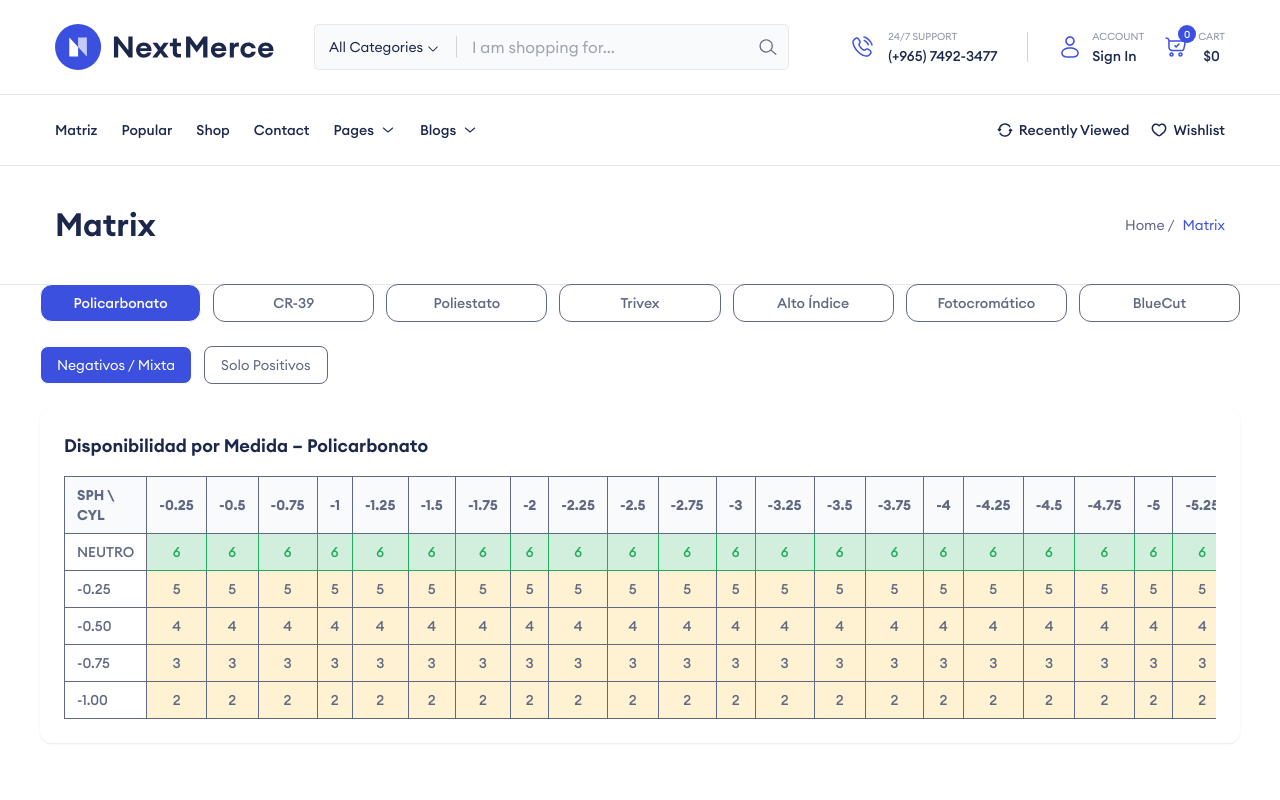
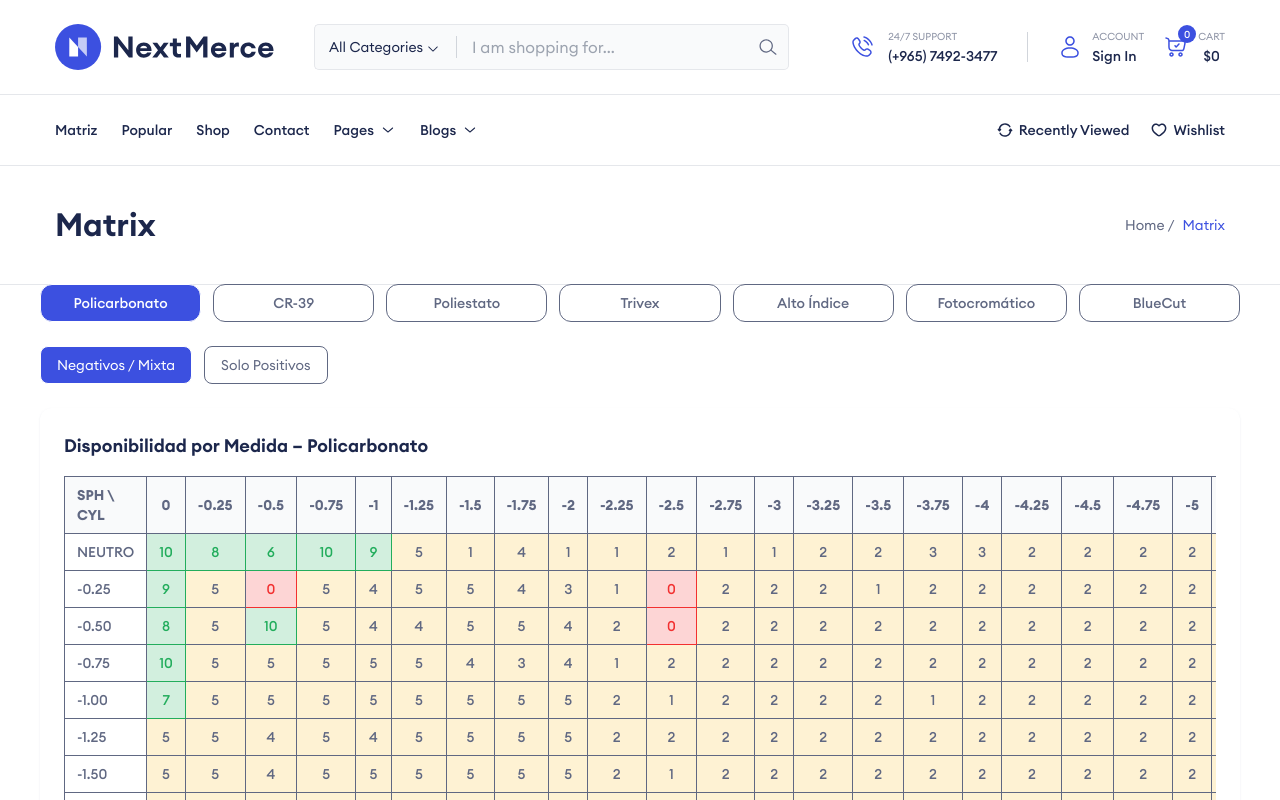
Before and after one commit to WalterJoel/Optica-Multivision-Front, a Next.js app: page /matrix in a window 1280 px wide. Shown: the top 800 px of the page. Built offline with nearby package versions, Linux system fonts and the light colour scheme.

Commit message:
MATRIX COMPLETA

```diff
--- a/src/components/Matrix/index.tsx
+++ b/src/components/Matrix/index.tsx
@@ -3,63 +3,83 @@
 import { useState } from "react";
 import Breadcrumb from "../Common/Breadcrumb";
 
-   //CYL VALUES
+// CYL VALUES
 const cylValues = [
+  0,
   -0.25, -0.5, -0.75, -1.0, -1.25, -1.5, -1.75, -2.0,
   -2.25, -2.5, -2.75, -3.0, -3.25, -3.5, -3.75, -4.0,
   -4.25, -4.5, -4.75, -5.0, -5.25, -5.5, -5.75, -6.0,
 ];
 
-   //MATRICES
+// MATRICES COMPLETAS
 const negativeMatrix: Record<string, number[]> = {
-  NEUTRO: Array(24).fill(6),
-  "-0.25": Array(24).fill(5),
-  "-0.50": Array(24).fill(4),
-  "-0.75": Array(24).fill(3),
-  "-1.00": Array(24).fill(2),
+  NEUTRO: [10	,8	,6	,10	,9	,5	,1	,4	,1	,1,2	,1	,1	,2	,2	,3,	,3,	,2	,2	,2	,2	,2	,2	,2	,2],
+  "-0.25": [9,5,0,5,4,5,5,4,3,1,0,2,2,2,1,2,2,2,2,2,2,2,2,2,2],
+  "-0.50": [8,5,10,5,4,4,5,5,4,2,0,2,2,2,2,2,2,2,2,2,2,2,2,2,2],
+  "-0.75": [10,5,5,5,5,5,4,3,4,1,2,2,2,2,2,2,2,2,2,2,2,2,2,2,2],
+  "-1.00": [7,5,5,5,5,5,5,5,5,2,1,2,2,2,2,1,2,2,2,2,2,2,2,2,2,],
+  "-1.25": [5,5,4,5,4,5,5,5,5,2,2,2,2,2,2,2,2,2,2,2,2,2,2,2,2],
+  "-1.50": [5,5,4,5,5,5,5,5,5,2,1,2,2,2,2,2,2,2,2,2,2,2,2,2,2],
+  "-1.75": [5,5,4,5,5,5,5,5,5,2,1,1,2,2,1,2,2,2,2,2,2,2,2,2,2],
+  "-2.00": [5,5,5,5,5,5,5,5,5,2,2,2,1,2,2,2,2,2,2,2,2,2,2,2,2],
+  "-2.25": [3,2,2,2,2,2,2,2,2,2,2,2,2,2,2,2,2,2,2,2,2,2,2,2,2],
+  "-2.50": [3,0,2,2,2,2,2,2,2,2,2,2,2,2,2,2,2,2,2,2,2,2,2,2,2],
+  "-2.75": [3,2,2,2,2,1,2,2,2,2,2,2,2,2,2,2,2,2,2,2,2,2,2,2,2],
+  "-3.00": [3,2,2,2,2,2,1,2,2,2,2,2,2,2,2,2,2,2,2,2,2,2,2,2,2],
+  "-3.25": [3,2,2,1,2,2,2,2,2,2,2,2,2,2,2,0,2,2,2,2,2,2,2,2,2],
+  "-3.50": [3,2,2,2,2,2,2,2,2,2,2,1,2,2,2,2,2,2,2,2,2,2,2,2,2],
+  "-3.75": [3,2,2,2,2,1,2,2,2,2,2,2,2,2,2,2,2,2,2,2,2,2,2,2,2],
+  "-4.00": [3,2,2,2,2,2,2,2,2,2,2,2,2,2,2,2,2,2,2,2,2,2,2,2,2],
+  "-4.25": [2,2,2,2,2,2,2,2,2,2,2,2,2,2,2,2,2,2,2,2,2,2,2,2,2],
+  "-4.50": [2,2,2,2,2,2,2,2,2,2,2,2,2,2,2,2,2,2,2,2,2,2,2,2,2],
+  "-4.75": [2,2,2,2,2,2,2,2,2,2,2,2,2,2,2,2,2,2,2,2,2,2,2,2,2],
+  "-5.00": [2,2,2,2,2,2,2,2,2,2,2,2,2,2,2,2,2,2,2,2,2,2,2,2,2],
+  "-5.25": [2,2,2,2,2,2,2,2,2,2,2,2,2,2,2,2,2,2,2,2,2,2,2,2,2],
+  "-5.50": [2,2,2,2,2,2,2,2,2,2,2,2,2,2,2,2,2,2,2,2,2,2,2,2,2],
+  "-5.75": [2,2,2,2,2,2,2,2,2,2,2,2,2,2,2,2,2,2,2,2,2,2,2,2,2],
+  "-6.00": [2,2,2,2,2,2,2,2,2,2,2,2,2,2,2,2,2,2,2,2,2,2,2,2,2],
 };
 
 const positiveMatrix: Record<string, number[]> = {
-  "+0.25": Array(24).fill(6),
-  "+0.50": Array(24).fill(5),
-  "+0.75": Array(24).fill(4),
-  "+1.00": Array(24).fill(3),
-  "+1.25": Array(24).fill(2),
+  NEUTRO: [0, 0, 0, 0, 0, 0, 0, 0, 0, 0, 0, 0, 0, 0, 0, 0, 0, 0, 0, 0, 0, 0, 0, 0, 0],
+  "+0.25": [10,5,5,5,3,5,5,5,5,2,2,2,2,2,1,2,1,2,2,2,2,2,2,2,2],
+  "+0.50": [9,5,2,5,5,5,5,4,5,1,1,2,2,2,2,1,2,2,2,2,2,2,2,2,2],
+  "+0.75": [10,5,5,5,5,5,5,5,5,2,2,2,2,2,2,2,1,2,2,2,2,2,2,2,2],
+  "+1.00": [10,5,5,4,5,5,5,5,5,2,2,2,2,2,2,2,2,2,2,2,2,2,2,2,2],
+  "+1.25": [5,5,5,5,5,5,5,5,5,2,0,2,2,2,2,2,2,2,0,2,2,2,2,2,2],
+  "+1.50": [5,5,5,5,5,5,5,5,5,2,2,2,2,2,2,2,2,2,2,2,2,2,2,2,2],
+  "+1.75": [5,5,5,5,5,5,5,5,4,2,2,2,2,2,2,2,2,2,2,2,2,2,2,2,2],
+  "+2.00": [5,5,5,5,5,5,5,5,5,2,2,2,2,2,2,2,2,2,2,2,2,2,2,2,2],
+  "+2.25": [3,2,2,2,2,2,2,2,2,2,2,2,2,2,2,2,2,2,2,2,2,2,2,2,2],
+  "+2.50": [2,1,2,1,2,2,2,2,2,2,2,2,2,2,2,2,2,2,2,2,2,2,2,2,2],
+  "+2.75": [3,2,2,2,2,2,2,2,2,2,2,2,2,2,2,2,2,2,2,2,2,2,2,2,2],
+  "+3.00": [3,2,2,1,2,2,2,2,2,2,0,2,2,2,2,2,2,2,2,2,2,2,2,2,2],
+  "+3.25": [3,2,2,2,2,2,2,2,2,2,2,2,2,2,2,2,2,2,2,2,2,2,2,2,2],
+  "+3.50": [3,2,2,2,2,2,2,2,2,2,2,2,2,2,2,2,2,2,2,2,2,2,2,2,2],
+  "+3.75": [3,2,2,1,2,2,2,2,2,2,2,2,2,2,2,2,2,2,2,2,2,2,2,2,2],
+  "+4.00": [3,2,2,1,2,2,2,2,2,2,2,2,2,2,2,2,2,2,2,2,2,2,2,2,2],
+  "+4.25": [2,2,2,2,2,2,2,2,2,2,2,2,2,2,2,2,2,2,2,2,2,2,2,2,2],
+  "+4.50": [2,2,2,2,2,2,2,2,2,2,2,2,2,2,2,2,2,2,2,2,2,2,2,2,2],
+  "+4.75": [2,2,2,2,2,2,2,2,2,2,2,2,2,2,2,2,2,2,2,2,2,2,2,2,2],
+  "+5.00": [2,2,2,2,2,2,2,2,2,2,2,2,2,2,2,2,2,2,2,2,2,2,2,2,2],
+  "+5.25": [2,2,2,2,2,2,2,2,2,2,2,2,2,2,2,2,2,2,2,2,2,2,2,2,2],
+  "+5.50": [2,2,2,2,2,2,2,2,2,2,2,2,2,2,2,2,2,2,2,2,2,2,2,2,2],
+  "+5.75": [2,2,2,2,2,2,2,2,2,2,2,2,2,2,2,2,2,2,2,2,2,2,2,2,2],
+  "+6.00": [2,2,2,2,2,2,2,2,2,2,2,2,2,2,2,2,2,2,2,2,2,2,2,2,2],
 };
 
-   //MATRICES POR MATERIAL
+// MATRICES POR MATERIAL
 const matricesByMaterial = {
-  Policarbonato: {
-    negative: negativeMatrix,
-    positive: positiveMatrix,
-  },
-  "CR-39": {
-    negative: negativeMatrix,
-    positive: positiveMatrix,
-  },
-  Poliestato: {
-    negative: negativeMatrix,
-    positive: positiveMatrix,
-  },
-  Trivex: {
-    negative: negativeMatrix,
-    positive: positiveMatrix,
-  },
-  "Alto Índice": {
-    negative: negativeMatrix,
-    positive: positiveMatrix,
-  },
-  Fotocromático: {
-    negative: negativeMatrix,
-    positive: positiveMatrix,
-  },
-  BlueCut: {
-    negative: negativeMatrix,
-    positive: positiveMatrix,
-  },
+  Policarbonato: { negative: negativeMatrix, positive: positiveMatrix },
+  "CR-39": { negative: negativeMatrix, positive: positiveMatrix },
+  Poliestato: { negative: negativeMatrix, positive: positiveMatrix },
+  Trivex: { negative: negativeMatrix, positive: positiveMatrix },
+  "Alto Índice": { negative: negativeMatrix, positive: positiveMatrix },
+  Fotocromático: { negative: negativeMatrix, positive: positiveMatrix },
+  BlueCut: { negative: negativeMatrix, positive: positiveMatrix },
 };
 
-   //COMPONENT
+// COMPONENT
 export default function Matrix() {
   const [material, setMaterial] =
     useState<keyof typeof matricesByMaterial>("Policarbonato");
@@ -73,8 +93,7 @@ export default function Matrix() {
     stock: number;
   }>(null);
 
-  const activeMatrix =
-    matricesByMaterial[material][matrixType];
+  const activeMatrix = matricesByMaterial[material][matrixType];
 
   return (
     <>
@@ -88,11 +107,7 @@ export default function Matrix() {
               key={item}
               onClick={() => setMaterial(item as any)}
               className={`rounded-xl border px-3 py-2 text-sm font-medium transition
-                ${
-                  material === item
-                    ? "bg-blue text-white"
-                    : "bg-white hover:bg-blue/10"
-                }`}
+                ${material === item ? "bg-blue text-white" : "bg-white hover:bg-blue/10"}`}
             >
               {item}
             </button>
@@ -103,23 +118,16 @@ export default function Matrix() {
         <div className="flex gap-3">
           <button
             onClick={() => setMatrixType("negative")}
-            className={`rounded-lg border px-4 py-2 text-sm
-              ${
-                matrixType === "negative"
-                  ? "bg-blue text-white"
-                  : "hover:bg-blue/10"
+            className={`rounded-lg border px-4 py-2 text-sm ${
+              matrixType === "negative" ? "bg-blue text-white" : "hover:bg-blue/10"
             }`}
           >
             Negativos / Mixta
           </button>
-
           <button
             onClick={() => setMatrixType("positive")}
-            className={`rounded-lg border px-4 py-2 text-sm
-              ${
-                matrixType === "positive"
-                  ? "bg-blue text-white"
-                  : "hover:bg-blue/10"
+            className={`rounded-lg border px-4 py-2 text-sm ${
+              matrixType === "positive" ? "bg-blue text-white" : "hover:bg-blue/10"
             }`}
           >
             Solo Positivos
@@ -136,54 +144,34 @@ export default function Matrix() {
             <table className="w-full border-collapse text-sm">
               <thead className="sticky top-0 z-30">
                 <tr>
-                  <th
-                    className="sticky left-0 z-40 border bg-gray-1 px-3 py-2 text-left"
-                  >
+                  <th className="sticky left-0 z-40 border bg-gray-1 px-3 py-2 text-left">
                     SPH \ CYL
                   </th>
-
                   {cylValues.map((cyl) => (
-                    <th
-                      key={cyl}
-                      className="border bg-gray-1 px-3 py-2 text-center"
-                    >
+                    <th key={cyl} className="border bg-gray-1 px-3 py-2 text-center">
                       {cyl}
                     </th>
                   ))}
                 </tr>
               </thead>
 
-
               <tbody>
                 {Object.entries(activeMatrix).map(([sph, values]) => (
                   <tr key={sph}>
-                    <td
-                      className="sticky left-0 z-20 border bg-white px-3 py-2 font-medium"
-                    >
+                    <td className="sticky left-0 z-20 border bg-white px-3 py-2 font-medium">
                       {sph}
                     </td>
-
-
                     {values.map((stock, i) => (
                       <td
                         key={i}
-                      onClick={() =>
-                        setSelected({
-                          sph,
-                          cyl: cylValues[i],
-                          stock,
-                        })
-                      }
-                      className={`border px-3 py-2 text-center cursor-pointer transition font-medium
-                        ${
+                        onClick={() => setSelected({ sph, cyl: cylValues[i], stock })}
+                        className={`border px-3 py-2 text-center cursor-pointer transition font-medium ${
                           stock === 0
                             ? "bg-red/20 text-red"
                             : stock <= 5
                             ? "bg-yellow/20 text-yellow-700"
                             : "bg-green/20 text-green"
-                        }
-                        hover:brightness-95
-                      `}
+                        } hover:brightness-95`}
                       >
                         {stock}
                       </td>
@@ -201,9 +189,7 @@ export default function Matrix() {
         <div className="fixed inset-0 z-999 flex items-center justify-center bg-black/40">
           <div className="w-full max-w-md rounded-xl bg-white p-6 shadow-2">
             <div className="mb-4 flex justify-between border-b pb-3">
-              <h3 className="font-semibold text-dark">
-                Detalle del Producto
-              </h3>
+              <h3 className="font-semibold text-dark">Detalle del Producto</h3>
               <button onClick={() => setSelected(null)}>✕</button>
             </div>
 
@@ -212,31 +198,26 @@ export default function Matrix() {
                 <span>Material</span>
                 <span className="font-medium">{material}</span>
               </div>
-
               <div className="flex justify-between">
-                <span>Medida</span>
-                <span className="font-medium">
-                  SPH {selected.sph} / CYL {selected.cyl}
-                </span>
+                <span>SPH</span>
+                <span className="font-medium">{selected.sph}</span>
               </div>
-
+              <div className="flex justify-between">
+                <span>CYL</span>
+                <span className="font-medium">{selected.cyl}</span>
+              </div>
               <div className="flex justify-between">
                 <span>Stock</span>
-                <span className="font-semibold text-green">
-                  {selected.stock} unidades
-                </span>
+                <span className="font-medium">{selected.stock}</span>
               </div>
             </div>
 
-            <div className="mt-6 flex justify-end gap-3">
+            <div className="mt-6 text-right">
               <button
                 onClick={() => setSelected(null)}
-                className="rounded-lg border px-4 py-2 text-sm"
+                className="rounded-lg bg-blue px-4 py-2 text-white"
               >
                 Cerrar
-              </button>
-              <button className="rounded-lg bg-blue px-4 py-2 text-sm text-white">
-                Agregar
               </button>
             </div>
           </div>
```
Lines whose indentation alone changed are shown as unchanged.
